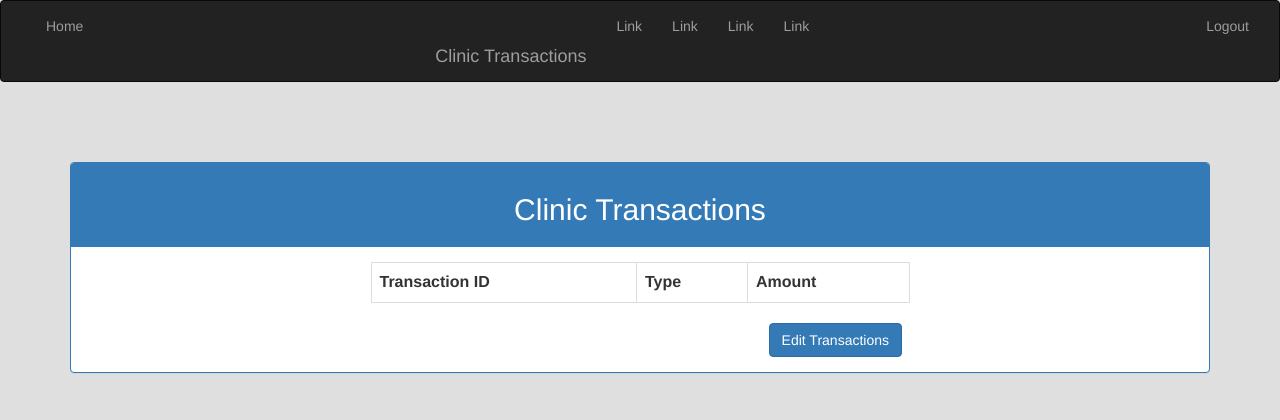
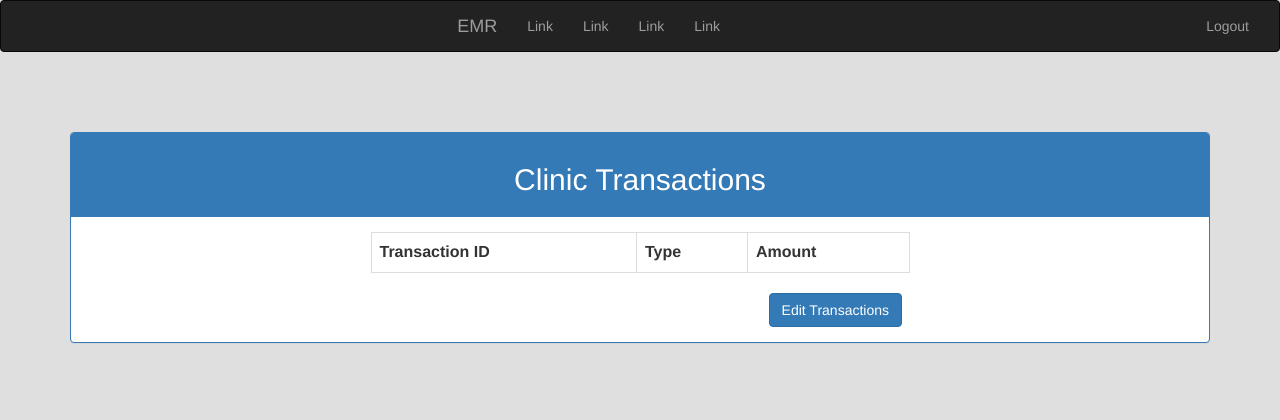
Before and after one commit to BraedenQ/it350, a CodeIgniter app: page /database/index.php/edittransactions/add in a window 1280 px wide. Shown: the top 420 px of the page. Run offline with CodeIgniter, Linux system fonts and the light colour scheme; data comes from the database, SQL or seed files in the repository; data that the repository does not hold is empty; some libraries are stand-ins or nearby versions.

Commit message:
Fix navbar

```diff
--- a/application/views/templates/header.php
+++ b/application/views/templates/header.php
@@ -34,12 +34,8 @@
 
 			    <!-- Collect the nav links, forms, and other content for toggling -->
 			    	<div class="collapse navbar-collapse" id="bs-example-navbar-collapse-1">
-			    		<ul class="nav navbar-nav navbar-left">
-			        		<li><a href="/index.php/home">Home</li>
-
-			      		</ul>
 			      		<ul class="nav navbar-nav">
-					      	<li><a class="navbar-brand"><?php echo $title; ?></a></li>
+					      	<li><a class="navbar-brand">EMR</a></li>
 					        <li class=""><a href="#">Link <span class="sr-only">(current)</span></a></li>
 					        <li><a href="#">Link</a></li>
 					        <li><a href="#">Link</a></li>
```
